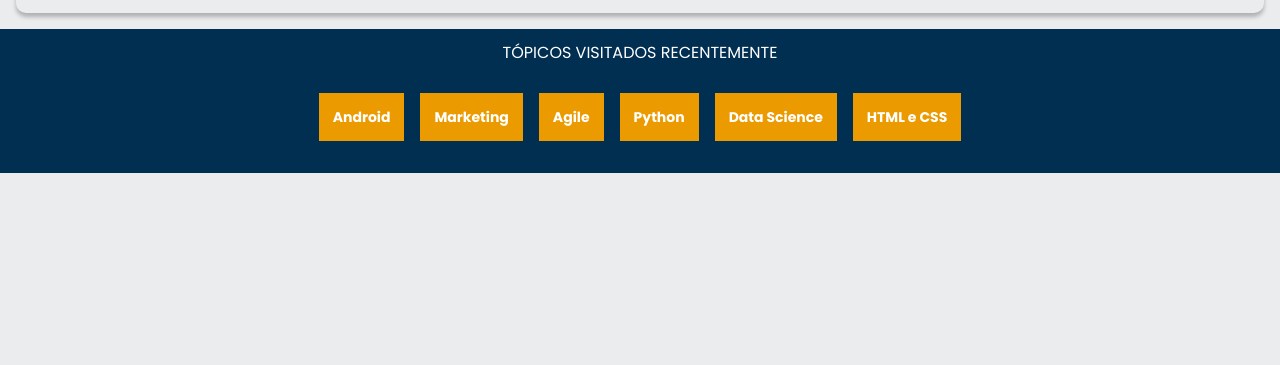
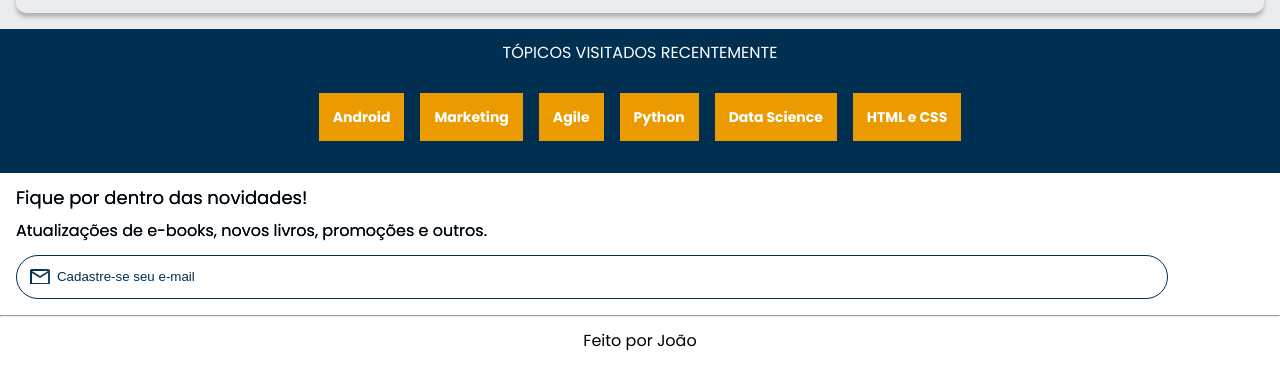
Before and after one commit to jaoopedro/loja-de-livros, a plain HTML site: page index.html in a window 1280 px wide. Shown: the part 2347-2712 px from the top of the page. Before the commit the page ends 2520 px from the top, so only its background shows below. Drawn offline with nearby package versions, Linux system fonts and the light colour scheme.

Commit message:
Criando área para contato e rodape

```diff
--- a/index.html
+++ b/index.html
@@ -217,6 +217,8 @@
         </div>
     </section>
 
+    <!--Topicos-->
+
     <section class="topicos">
         <h2 class="topicos__titulo">TÓPICOS VISITADOS RECENTEMENTE</h2>
         <ul class="topicos__lista">
@@ -229,6 +231,20 @@
         </ul>
     </section>
 
+    <section class="contato">
+        <h2 class="contato__titulo">Fique por dentro das novidades!</h2>
+        <p class="contato__texto">Atualizações de e-books, novos livros, promoções e outros.</p>
+        <input type="email" placeholder="Cadastre-se seu e-mail" class="contato__email">
+    </section>
+
+    <hr/> <!--Cria uma divisão uma linha na pagina-->
+
+    <footer class="rodape">
+        <h2 class="rodape__titulo">Feito por João</h2>
+
+    </footer>
+
+
     <script src="https://cdn.jsdelivr.net/npm/swiper@11/swiper-bundle.min.js"></script><!--Script do carrossel-->
     <script src="carrossel.js"></script>
 </body>
--- a/style.css
+++ b/style.css
@@ -2,7 +2,8 @@
 @import url("styles/banner.css");
 @import url("styles/carrossel.css");
 @import url("styles/topicos.css");
-
+@import url("styles/contato.css");
+@import url("styles/rodape.css");
 
 /*root usado para criar variaveis no css*/
 :root{
--- /dev/null
+++ b/styles/contato.css
@@ -0,0 +1,41 @@
+.contato{
+    background-color: var(--branco);
+    padding: 1em;
+
+}
+
+.contato__titulo, .contato__texto{
+    background: var(--cor-degrade);
+    --webkit-background-clip:text;
+    --webkit-text-fill-color:transparent;
+    background-clip: text;
+
+}
+
+.contato__titulo{
+    font-size: 18px;
+    font-weight: 500;
+
+}
+
+.contato__texto{
+    font-weight: 100;
+    margin: 1em 0;
+
+}
+
+.contato__email{
+    padding: 1em;
+    border: 1px solid var(--azul);
+    border-radius: 24px;
+    width: 90%;
+    color: var(--azul);
+}
+
+/*Estilizando o placeholder do input*/
+
+.contato__email::placeholder{
+    color: var(--azul);
+    background: url("../img/E-mail.png") no-repeat;
+    padding-left: 2em;
+}
--- /dev/null
+++ b/styles/rodape.css
@@ -0,0 +1,14 @@
+hr{
+    margin: 0;
+}
+
+.rodape{
+    background-color: var(--branco);
+    padding: 1em;
+
+}
+
+.rodape__titulo{
+    text-align: center;
+
+}
```
Also changed, not shown: img/E-mail.png (added).
